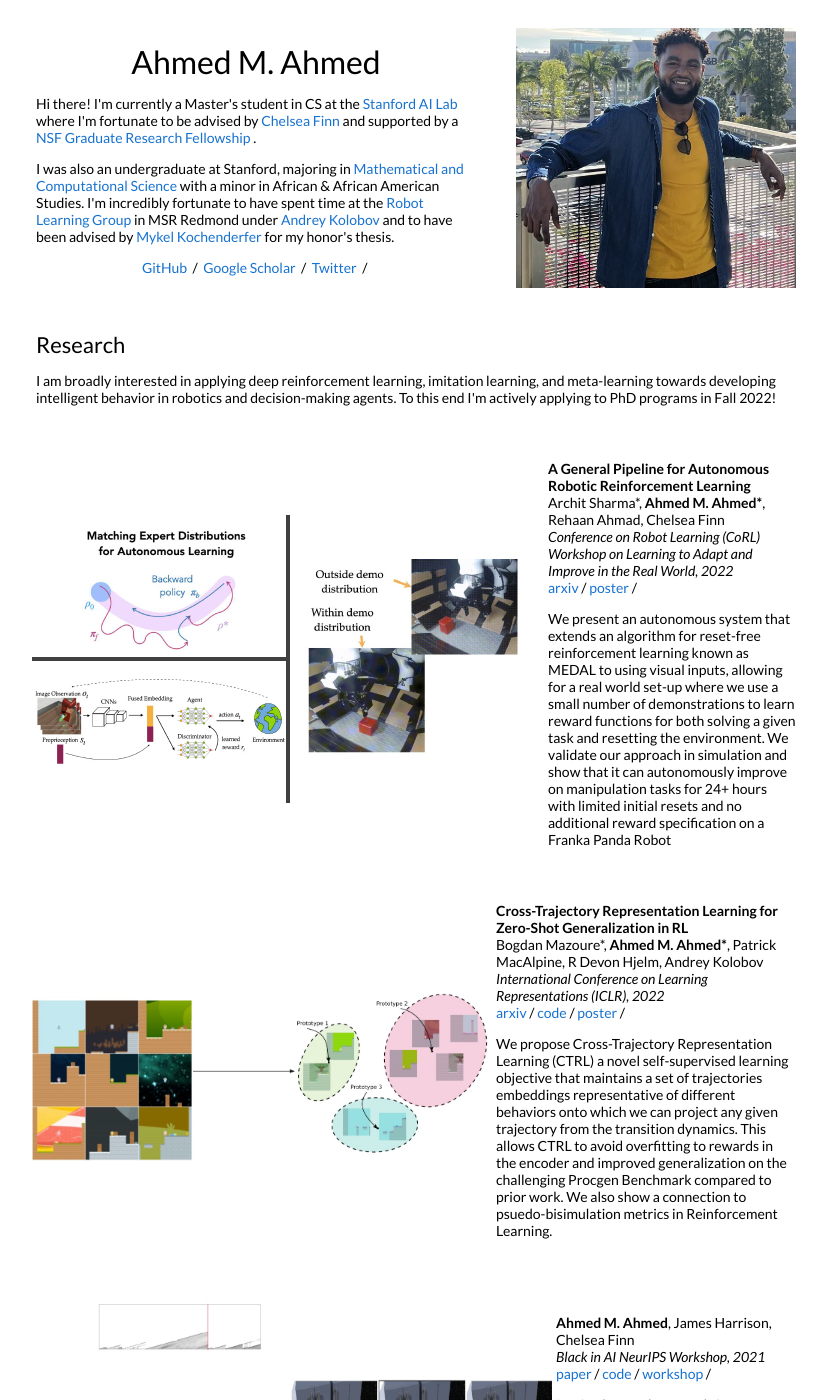
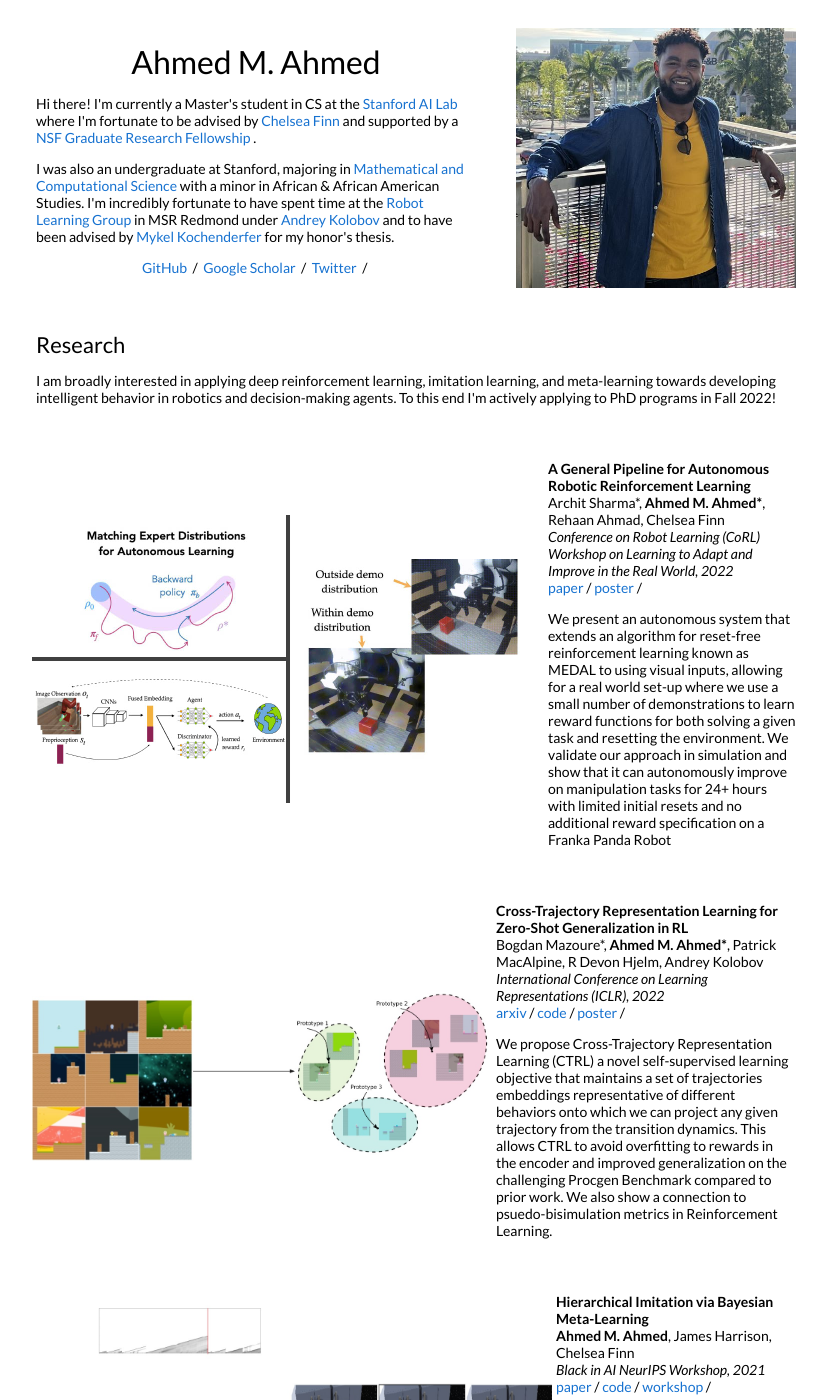
Before and after one commit to ahmeda14960/ahmeda14960.github.io, a Jekyll site: the page index.html, which Jekyll copies as it is, in a window 1280 px wide and 1400 px high. Shown: the whole window, without its empty margins (224-1051 px from the left). Built offline with Jekyll 4.4.1, drawn with Linux system fonts in a browser that asks for light colours.

Commit message:
update links

```diff
--- a/index.html
+++ b/index.html
@@ -77,7 +77,7 @@
               <br>
               <em>Conference on Robot Learning (CoRL) Workshop on Learning to Adapt and Improve in the Real World, 2022</em>
               <br>
-              <a href="https://arxiv.org/pdf/2106.02193">arxiv</a> /
+              <a href="https://github.com/ahmeda14960/ahmeda14960.github.io/blob/master/assets/ARL_Real_World.pdf">paper</a> /
               <a href="https://sites.google.com/view/roboadapt/papers?authuser=0">poster</a> /
               <p>
                 We present an autonomous system that extends an algorithm for reset-free reinforcement learning known as MEDAL
@@ -123,7 +123,7 @@
               <img src="/images/MASEIL.jpg" alt="project image" align="left" width="520" height="333" />
             </td>
             <td style="padding:2.5%;width:75%;vertical-align:middle">
-              <h3></h3>
+              <h3>Hierarchical Imitation via Bayesian Meta-Learning</h3>
               <br>
               <strong>Ahmed M. Ahmed</strong>, James Harrison, Chelsea Finn
 
```
